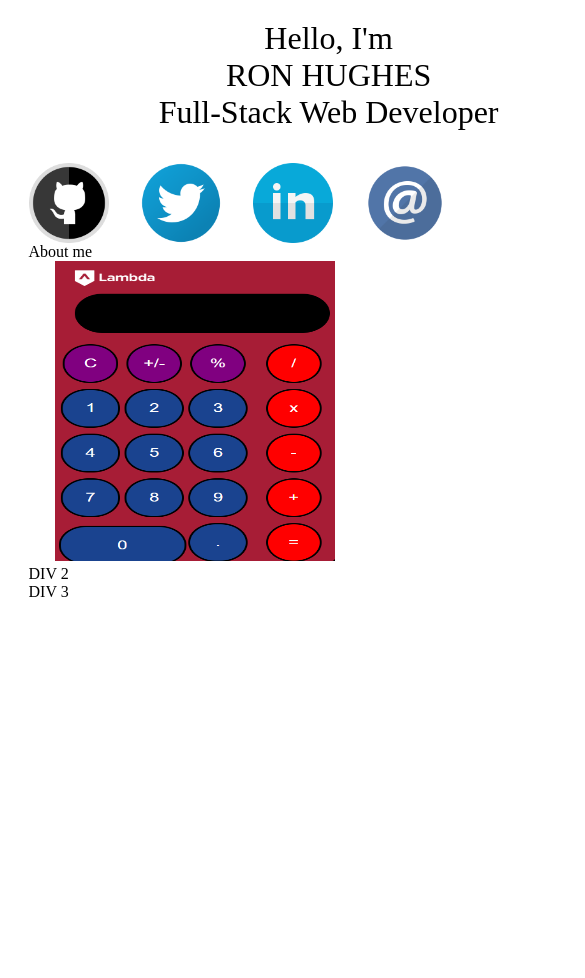
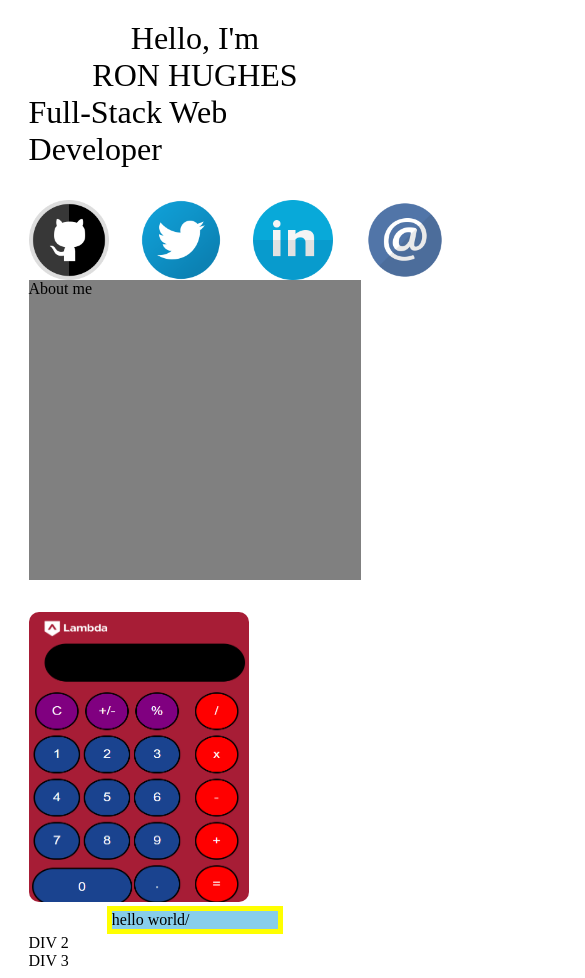
Before and after one commit to darthgawd/gatsby-portfolio, a Gatsby site: page / in a window 390 px wide. Shown: the top 978 px of the page, 585 px wide, since content can reach past the window. Before the commit the page ends 844 px from the top, so only its background shows below. Built offline with nearby package versions, Linux system fonts and the light colour scheme; Gatsby itself is replaced by a stand-in of ours; a web font is replaced by a local one.

Commit message:
added about module, working with styling portfolio section

```diff
--- a/src/components/about.js
+++ b/src/components/about.js
@@ -1,11 +1,11 @@
 import React from 'react'
-
+import aboutStyles from './about.module.scss'
 
 const About = () => {
     return (
         <>
 
-        <div>
+        <div className={aboutStyles.about}>
             About me
         </div>
         </>
--- /dev/null
+++ b/src/components/about.module.scss
@@ -0,0 +1,6 @@
+.about {
+    margin: 0 auto;
+    max-width: 100%;
+    height: 300px;
+    background: grey;
+}
--- a/src/components/header.module.scss
+++ b/src/components/header.module.scss
@@ -2,9 +2,20 @@
 @import url('https://fonts.googleapis.com/css?family=Rye&display=swap');
 
 .header-container {
+    max-width: 100%;
    display: flex;
    justify-content: space-around;
    border-bottom: 10px dashed #ff6550;
+}
+@media only screen and (max-width: 868px) {
+    .header-container {
+        display: block;
+    }
+    .brand {
+        max-width: 100%;
+    }
+
+
 }
 
 
@@ -37,3 +48,6 @@
     width: 80px;
     height: 80px;
 }
+
+
+// Media Queries
--- a/src/components/portfolio.js
+++ b/src/components/portfolio.js
@@ -10,7 +10,8 @@ const Portfolio = () => {
         <div className={portfolioStyles.portfolioContainer}>
 
             <div className={portfolioStyles.portfolioDiv}>
-               <center> <img src={CalcImage} alt="calculator image" /></center>
+                <img src={CalcImage} alt="calculator image" />
+                <div style={{background: 'skyblue', border: '5px solid yellow', width: '50%', height: '50%', margin: '0 auto'}} > hello world/</div>
 
             </div>
             <div className={portfolioStyles.portfolioDiv}>
--- a/src/components/portfolio.module.scss
+++ b/src/components/portfolio.module.scss
@@ -4,14 +4,25 @@
     justify-content: space-around;
 }
 
+@media only screen and (max-width: 868px) {
+    .portfolio-container {
+        max-width: 100%;
+        display: block;
+    }
+
+}
 .portfolio-div {
     background: #3A3042;
-    height: 400px;
+    height: 480px;
     width: 400px;
     border: 5px dotted white;
+    border-radius: 30px;
 }
 
 img {
-    width: 280px;
-    height: 300px;
+    margin-top: 2rem;
+    margin-left: 0rem;
+    width: 220px;
+    height: 290px;
+    border-radius: 10px;
 }
```
